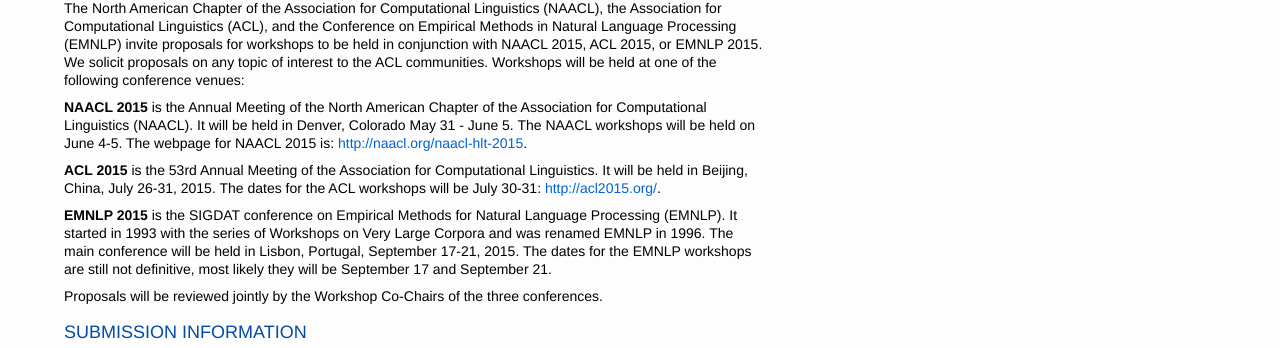
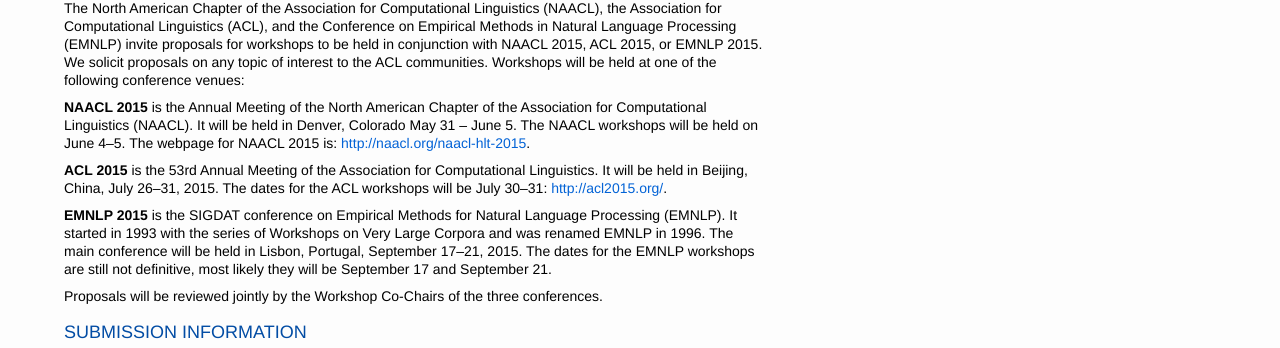
Before and after one commit to naacl-org/naacl-hlt-2015, a Jekyll site: the page built from call-for-workshops.md, in a window 1280 px wide and 1400 px high. Shown: the part 186-534 px from the top of the window. Built offline with Jekyll 4.4.1, drawn with Linux system fonts in a browser that asks for light colours; some of the changed text lies outside the part shown.

Commit message:
Fix dashes

```diff
--- a/call-for-workshops.md
+++ b/call-for-workshops.md
@@ -9,11 +9,11 @@
 
 The North American Chapter of the Association for Computational Linguistics (NAACL), the Association for Computational Linguistics (ACL), and the Conference on Empirical Methods in Natural Language Processing (EMNLP) invite proposals for workshops to be held in conjunction with NAACL 2015, ACL 2015, or EMNLP 2015. We solicit proposals on any topic of interest to the ACL communities. Workshops will be held at one of the following conference venues:
 
-**NAACL 2015** is the Annual Meeting of the North American Chapter of the Association for Computational Linguistics (NAACL). It will be held in Denver, Colorado May 31 - June 5. The NAACL workshops will be held on June 4-5. The webpage for NAACL 2015 is: <{{ site.url }}>.
+**NAACL 2015** is the Annual Meeting of the North American Chapter of the Association for Computational Linguistics (NAACL). It will be held in Denver, Colorado May 31 – June 5. The NAACL workshops will be held on June 4–5. The webpage for NAACL 2015 is: <{{ site.url }}>.
 
-**ACL 2015** is the 53rd Annual Meeting of the Association for Computational Linguistics. It will be held in Beijing, China, July 26-31, 2015. The dates for the ACL workshops will be July 30-31: <http://acl2015.org/>.
+**ACL 2015** is the 53rd Annual Meeting of the Association for Computational Linguistics. It will be held in Beijing, China, July 26–31, 2015. The dates for the ACL workshops will be July 30–31: <http://acl2015.org/>.
 
-**EMNLP 2015** is the SIGDAT conference on Empirical Methods for Natural Language Processing (EMNLP). It started in 1993 with the series of Workshops on Very Large Corpora and was renamed EMNLP in 1996. The main conference will be held in Lisbon, Portugal, September 17-21, 2015. The dates for the EMNLP workshops are still not definitive, most likely they will be September 17 and September 21.
+**EMNLP 2015** is the SIGDAT conference on Empirical Methods for Natural Language Processing (EMNLP). It started in 1993 with the series of Workshops on Very Large Corpora and was renamed EMNLP in 1996. The main conference will be held in Lisbon, Portugal, September 17–21, 2015. The dates for the EMNLP workshops are still not definitive, most likely they will be September 17 and September 21.
 
 Proposals will be reviewed jointly by the Workshop Co-Chairs of the three conferences.
 
@@ -58,7 +58,7 @@
 - 25 February 2015: Workshop Paper Due Date
 - 20 March 2015: Notification of Acceptance
 - 30 March 2015: Camera-ready papers due
-- 4-5 June 2015: Workshop Dates
+- 4–5 June 2015: Workshop Dates
 
 **ACL:**
 
@@ -66,7 +66,7 @@
 - 14 May 2015: Workshop Paper Due Date
 - 4 June 2015: Notification of Acceptance
 - 21 June 2015: Camera-ready papers due
-- 30-31 July 2015: Workshop Dates
+- 30–31 July 2015: Workshop Dates
 
 **EMNLP:**
 
```
Also changed, not shown: call-for-papers.md (+1 -1 lines), call-for-tutorials.md (+2 -2 lines).
